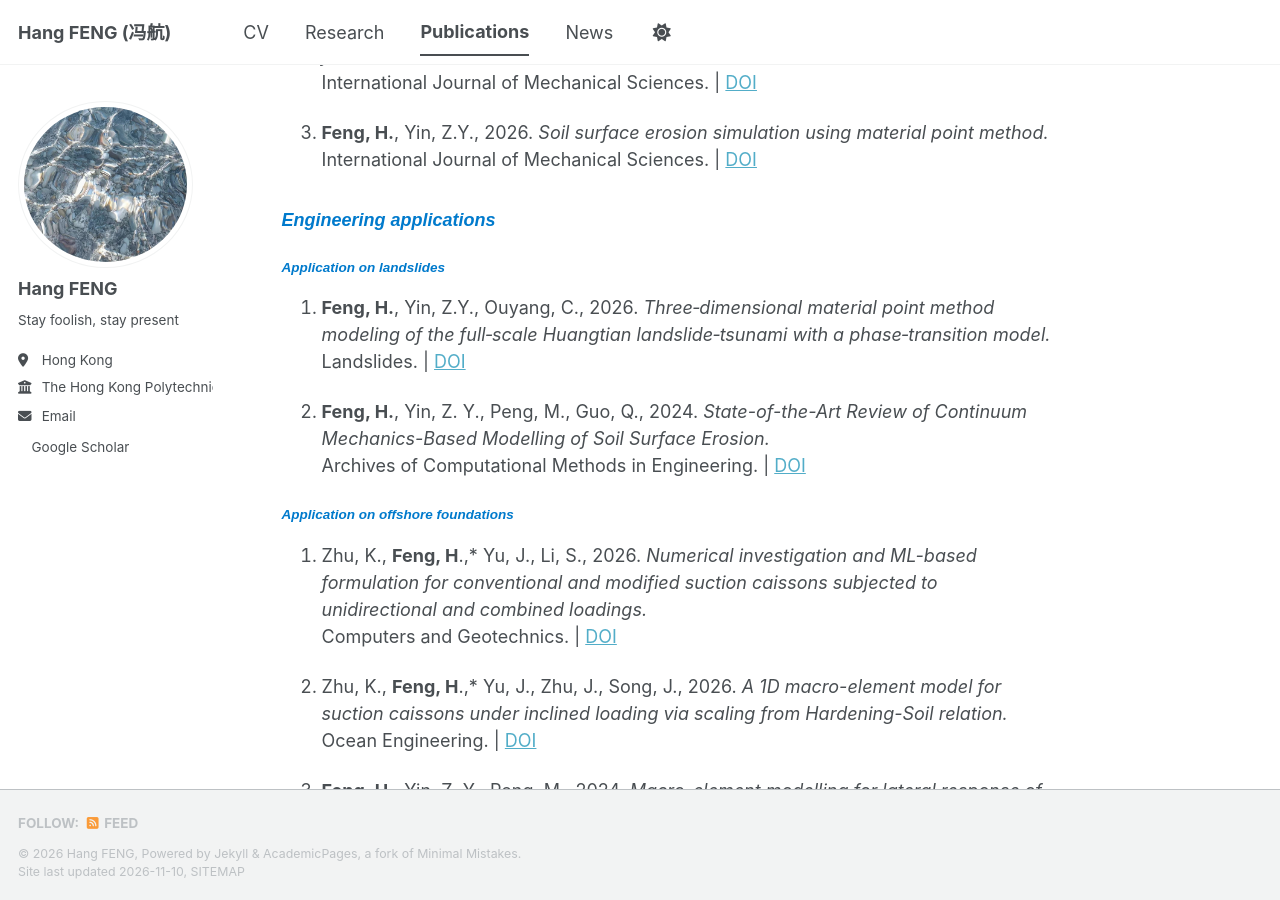
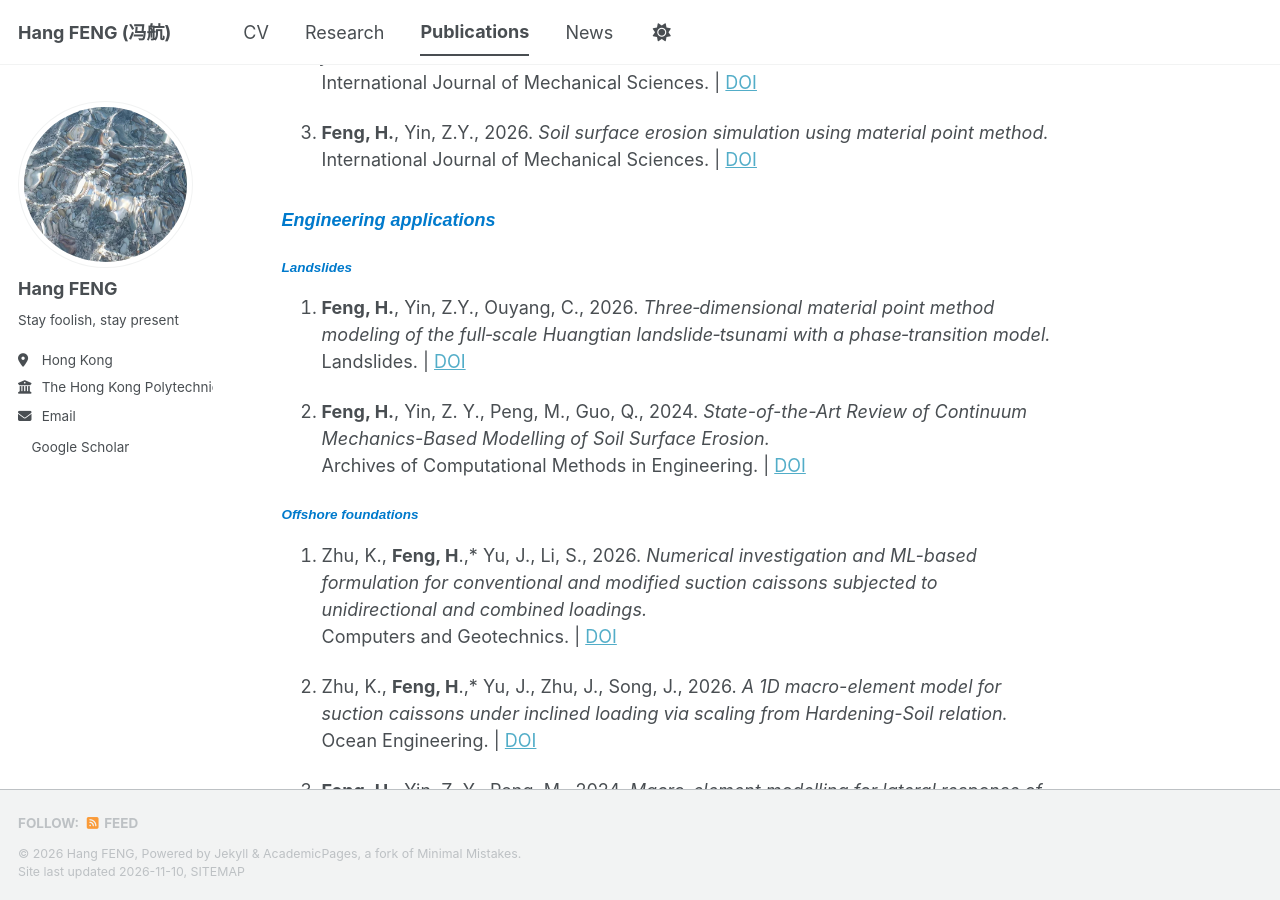
Before and after one commit to fenghang454/fenghang454.github.io, a Jekyll site: the page built from _pages/publications.md, in a window 1280 px wide and 900 px high, scrolled down 1252 px. Built offline with Jekyll 4.4.1, drawn with Linux system fonts in a browser that asks for light colours; a style sheet for code colours, icons or effects is not loaded.

Commit message:
Update publications.md

```diff
--- a/_pages/publications.md
+++ b/_pages/publications.md
@@ -58,7 +58,7 @@ author_profile: true
 
 ### <span style="font-family: Arial; font-style: italic; color: #007ACC;">Engineering applications </span>
 
-#### <span style="font-family: Arial; font-style: italic; color: #007ACC;">Application on landslides </span>
+#### <span style="font-family: Arial; font-style: italic; color: #007ACC;">Landslides </span>
 
 1. **Feng, H.**, Yin, Z.Y., Ouyang, C., 2026.
    *Three‑dimensional material point method modeling of the full‑scale Huangtian landslide‑tsunami with a phase‑transition model.*
@@ -68,7 +68,7 @@ author_profile: true
    *State-of-the-Art Review of Continuum Mechanics-Based Modelling of Soil Surface Erosion.*
    Archives of Computational Methods in Engineering.  | [DOI](https://doi.org/10.1007/s11831-024-10198-0)
 
-#### <span style="font-family: Arial; font-style: italic; color: #007ACC;">Application on offshore foundations </span>
+#### <span style="font-family: Arial; font-style: italic; color: #007ACC;">Offshore foundations </span>
 
 1. Zhu, K., **Feng, H**.,* Yu, J., Li, S., 2026.
    *Numerical investigation and ML-based formulation for conventional and modified suction caissons subjected to unidirectional and combined loadings.*
```
